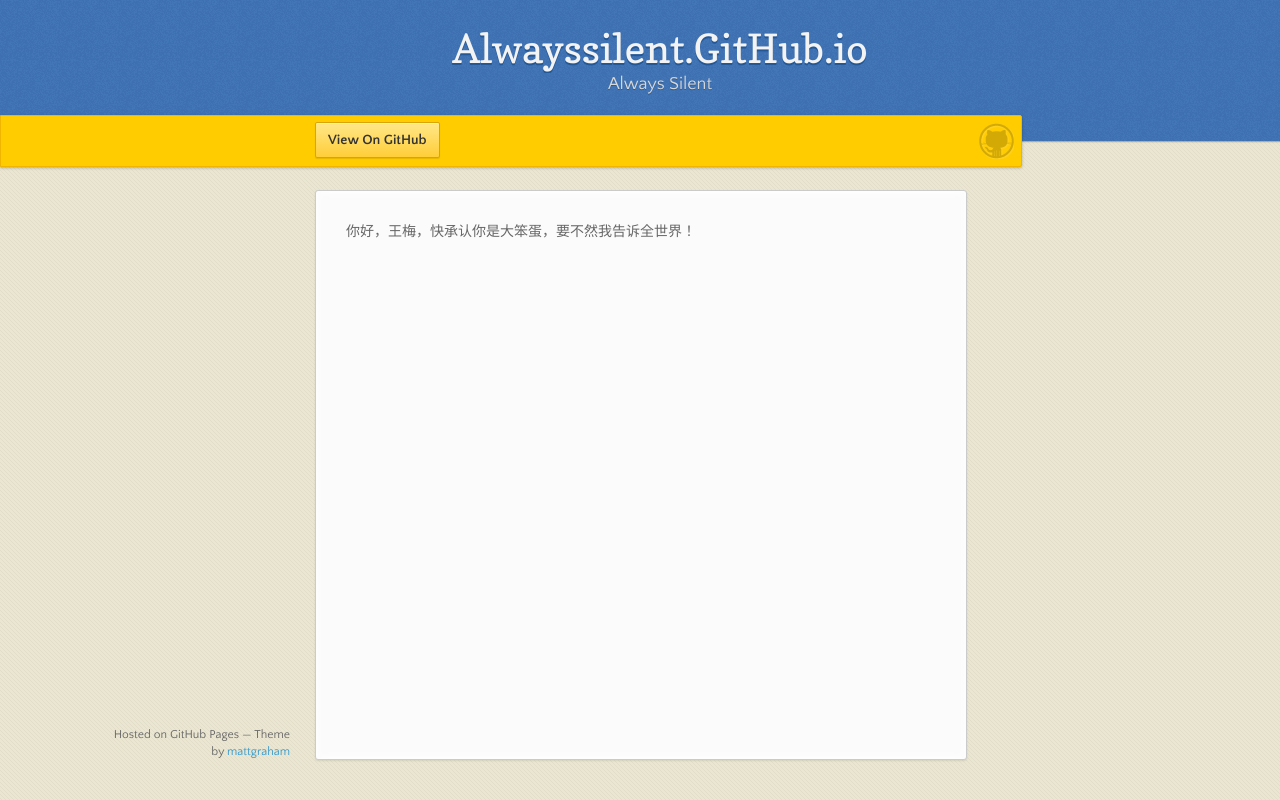
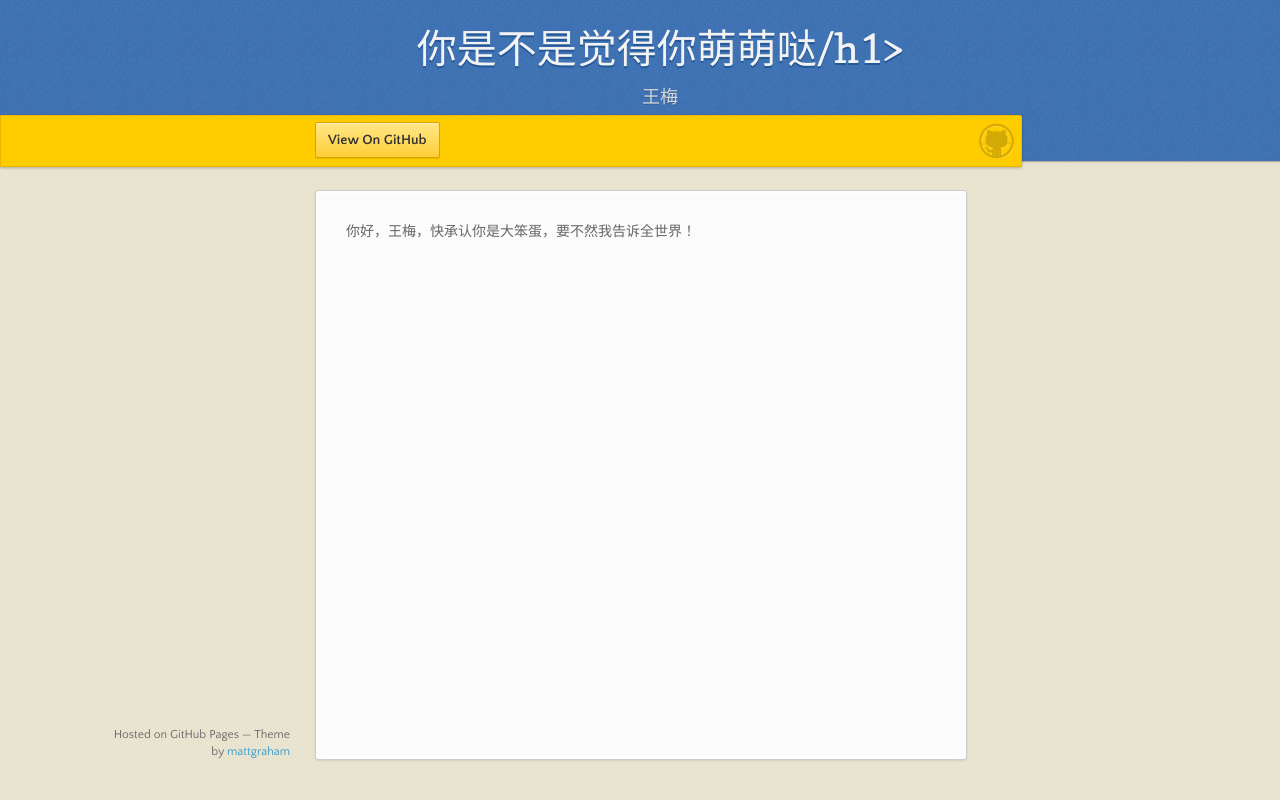
Before and after one commit to alwayssilent/alwayssilent.github.io, a plain HTML site: page index.html in a window 1280 px wide. Drawn offline with nearby package versions, Linux system fonts and the light colour scheme.

Commit message:
Update index.html

```diff
--- a/index.html
+++ b/index.html
@@ -17,8 +17,8 @@
   <body>
 
       <header>
-        <h1>Alwayssilent.GitHub.io</h1>
-        <p>Always Silent</p>
+        <h1>你是不是觉得你萌萌哒/h1>
+        <p>王梅</p>
       </header>
 
       <div id="banner">
```
